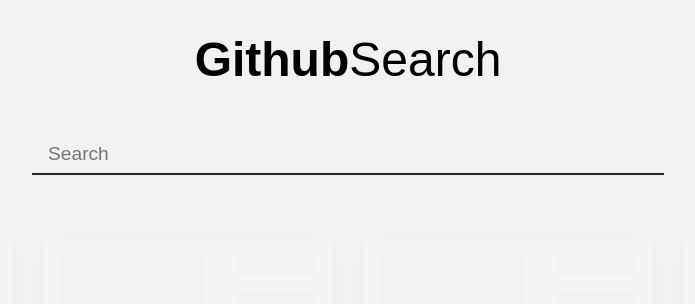
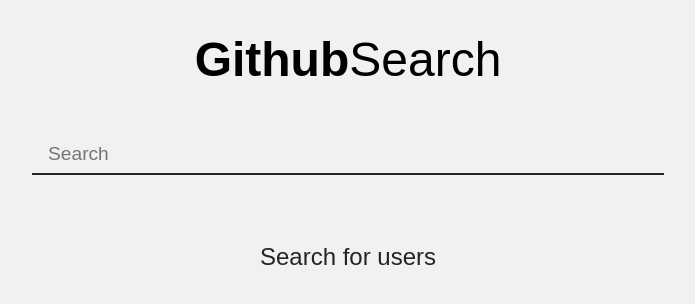
Before and after one commit to grabowskimr/gitHubSearch, a React (Create React App) app: page / in a window 1280 px wide. Shown: the top 304 px of the page, without its empty margins (292-987 px from the left). Built offline with nearby package versions, Linux system fonts and the light colour scheme.

Commit message:
Fix for user placeholder

```diff
--- a/src/actions/actions.ts
+++ b/src/actions/actions.ts
@@ -31,3 +31,17 @@
         payload: {},
     };
 };
+
+export const setSearching = (): Action => {
+    return {
+        type: ACTIONS.SET_SEARCHING,
+        payload: {},
+    };
+};
+
+export const unsetSearching = (): Action => {
+    return {
+        type: ACTIONS.UNSET_SEARCHING,
+        payload: {},
+    };
+};
--- a/src/appContext.ts
+++ b/src/appContext.ts
@@ -4,6 +4,7 @@
 export const initialState: State = {
     error: '',
     users: [],
+    searching: false,
 };
 
 export const reducer = (state: State = initialState, action: Action) => {
@@ -28,6 +29,16 @@
                 ...state,
                 users: [],
             };
+        case ACTIONS.SET_SEARCHING:
+            return {
+                ...state,
+                searching: true,
+            };
+        case ACTIONS.UNSET_SEARCHING:
+            return {
+                ...state,
+                searching: false,
+            };
         default:
             throw new Error();
     }
--- a/src/components/Search.tsx
+++ b/src/components/Search.tsx
@@ -3,7 +3,7 @@
 import SearchInput from '../containers/SearchInput';
 import { searchForUser } from '../actions/apiCalls';
 import { AppContext } from '../appContext';
-import { showError, setUsers, clearUsers } from '../actions/actions';
+import { showError, setUsers, clearUsers, setSearching, unsetSearching } from '../actions/actions';
 
 const Search: React.FC = (): JSX.Element => {
     const [searchInput, setSearchInput] = useState<string>('');
@@ -14,6 +14,7 @@
     const handeSearch = (e: ChangeEvent<HTMLInputElement>): void => {
         setSearchInput(e.target.value);
         dispatch(clearUsers());
+        dispatch(setSearching());
         clearTimeout(searchTimeout);
     };
 
@@ -24,10 +25,14 @@
                 dispatch(showError(data.message));
             } else {
                 dispatch(setUsers(data));
+                dispatch(unsetSearching());
             }
         };
 
         if (searchInput.length < minValueLength) {
+            if (searchInput.length === 0) {
+                dispatch(unsetSearching());
+            }
             return;
         } else {
             setSearchTimeout(
--- a/src/components/UserRepos.tsx
+++ b/src/components/UserRepos.tsx
@@ -12,6 +12,7 @@
 
 const UserRepos = (props: Props): JSX.Element => {
     const [repos, setRepos] = useState<Repo[]>([]);
+    const [loading, setLoading] = useState(false);
     const { dispatch } = useContext(AppContext);
     const maxReposToShow = 3;
 
@@ -27,11 +28,13 @@
     }, []);
 
     const getRepos = async (): Promise<void> => {
+        setLoading(true);
         const data = await getUserRepos(props.reposUrl);
         if ('message' in data) {
             dispatch(showError(data.message));
         } else {
             setRepos(getBestUserRepos(data, maxReposToShow));
+            setLoading(false);
         }
     };
 
@@ -46,12 +49,13 @@
     };
 
     return (
-        <div className="user-info">
-            {!props.instant ? (
+        <div className="user-repos">
+            {!props.instant && !repos.length && !loading ? (
                 <button className="user-repos-btn" onClick={getRepos}>
                     Get user repos
                 </button>
             ) : null}
+            {loading ? <span className="placeholder-text fade" /> : null}
             <ul className="repo-list">
                 {repos.map(repo => (
                     <li key={repo.id} className="user-repo">
--- a/src/constants/actions.ts
+++ b/src/constants/actions.ts
@@ -3,6 +3,8 @@
     HIDE_ERROR: Symbol('HIDE_ERROR'),
     SET_USERS: Symbol('SET_USERS'),
     CLEAR_USERS: Symbol('CLEAR_USERS'),
+    SET_SEARCHING: Symbol('SET_SEARCHING'),
+    UNSET_SEARCHING: Symbol('UNSET_SEARCHING'),
 };
 
 export default ACTIONS;
--- a/src/containers/UserList.tsx
+++ b/src/containers/UserList.tsx
@@ -8,13 +8,13 @@
     const { state } = useContext(AppContext);
     return (
         <ul className="user-list">
-            {state.users.length ? (
+            {state.users.length && !state.searching ? (
                 state.users.map((user: User) => (
                     <li key={user.login}>
                         <User user={user} />
                     </li>
                 ))
-            ) : (
+            ) : state.searching ? (
                 <>
                     <li>
                         <UserPlaceholder />
@@ -29,6 +29,10 @@
                         <UserPlaceholder />
                     </li>
                 </>
+            ) : (
+                <div className="search-info">
+                    <h2 className="search-message">Search for users</h2>
+                </div>
             )}
         </ul>
     );
--- a/src/styles/global.scss
+++ b/src/styles/global.scss
@@ -13,3 +13,12 @@
     font-weight: 300;
     font-size: 3rem;
 }
+.search-info {
+    text-align: center;
+    width: 100%;
+    .search-message {
+        font-weight: 400;
+        font-size: 1.5rem;
+        color: $dark;
+    }
+}
--- a/src/styles/user.scss
+++ b/src/styles/user.scss
@@ -50,7 +50,10 @@
         }
     }
 }
-.user-info {
+.user-repos {
+    margin-top: 0.5rem;
+    max-width: 100%;
+    word-break: break-word;
     .user-repos-btn {
         outline: none;
         background: $dark;
@@ -100,6 +103,8 @@
         width: 100%;
         padding: 1rem;
         box-sizing: border-box;
+    }
+}
 .placeholder-text {
     background: $lightGrey;
     border-radius: 25px;
@@ -107,8 +112,6 @@
     width: 100%;
     display: block;
     margin-bottom: 1rem;
-        }
-    }
 }
 .fade {
     opacity: 0.3;
--- a/src/types/store.d.ts
+++ b/src/types/store.d.ts
@@ -1,6 +1,7 @@
 interface State {
     error: string;
     users: User[];
+    searching: boolean;
 }
 
 type Action = { type: symbol; payload: Partial<State> };
```
Lines whose indentation alone changed are shown as unchanged.
